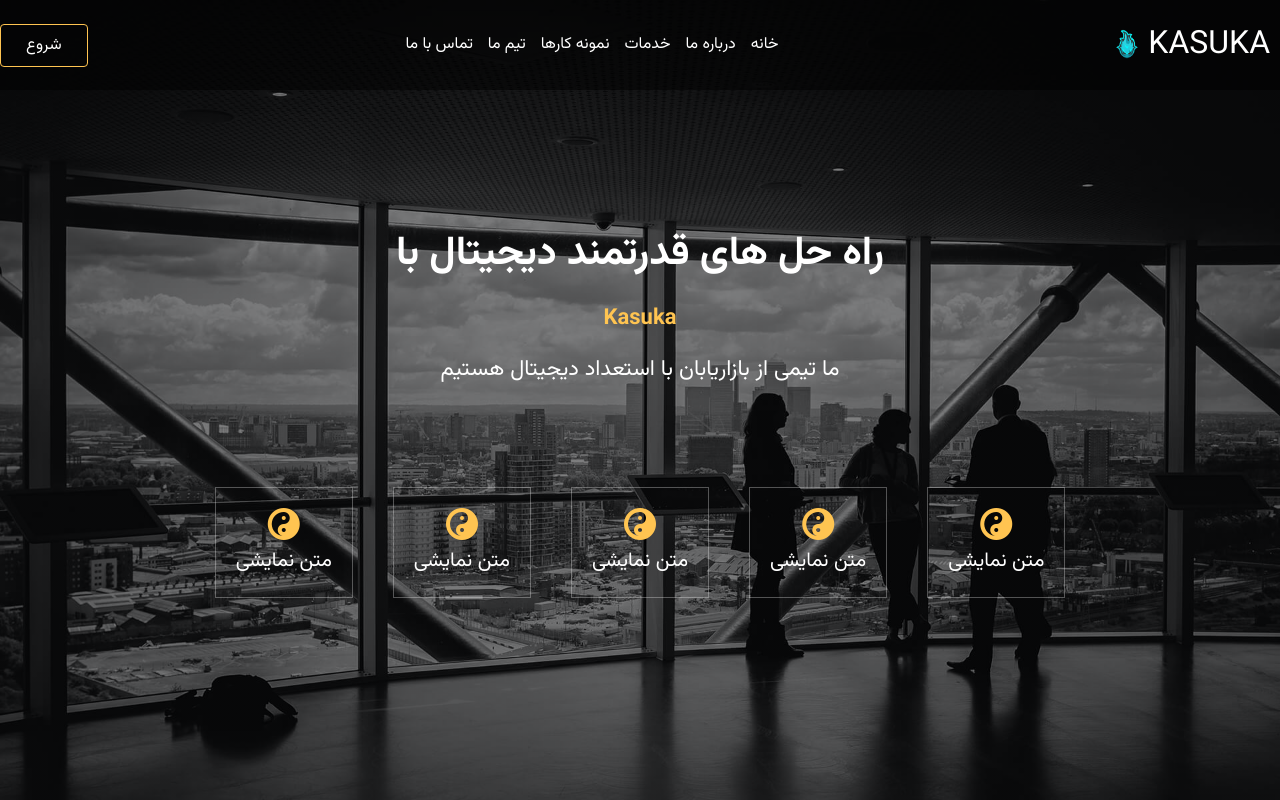
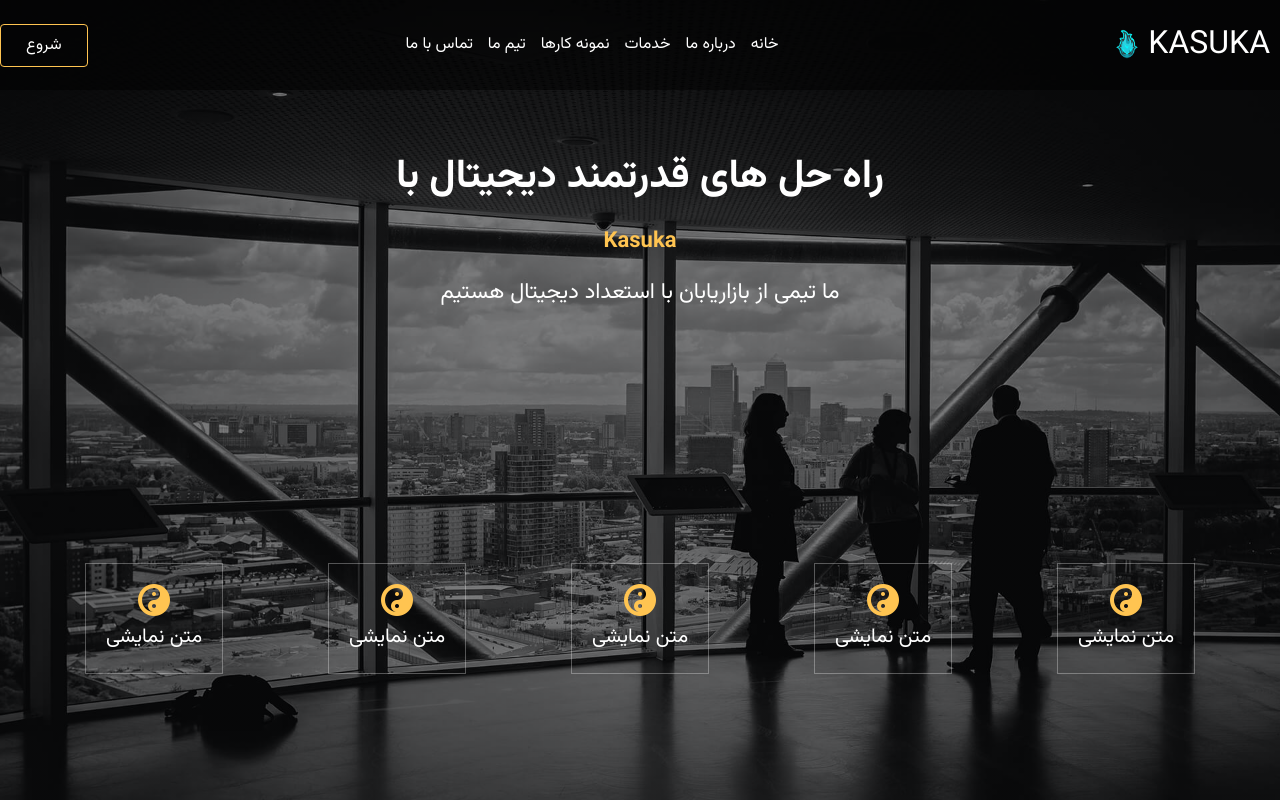
Before and after one commit to farjad12345/ProjectOne, a React (Create React App) app: page / in a window 1280 px wide. Shown: the top 800 px of the page. Built offline with nearby package versions, Linux system fonts and the light colour scheme.

Commit message:
Update HeroSection.css

```diff
--- a/src/component/HeroSection/HeroSection.css
+++ b/src/component/HeroSection/HeroSection.css
@@ -8,12 +8,13 @@
     align-items: center;
     justify-content: center;
     flex-wrap: wrap;
-    flex-direction: column;
 }
 .hero-content{
     text-align: center;
     color: white;
     margin-top: 0px;
+      width: 100%;
+
 }
 .hero-content h1{
     font-size: 40px;
@@ -26,9 +27,10 @@
 }
 .hero-bottom{
     display: flex;
-    flex-wrap: wrap;
-    justify-content: space-evenly;
-    margin-top: 100px;
+flex-wrap: wrap;
+justify-content: space-evenly;
+  width: 100%;
+
 }
 .hero-bottom-box{
  padding: 20px;
```
